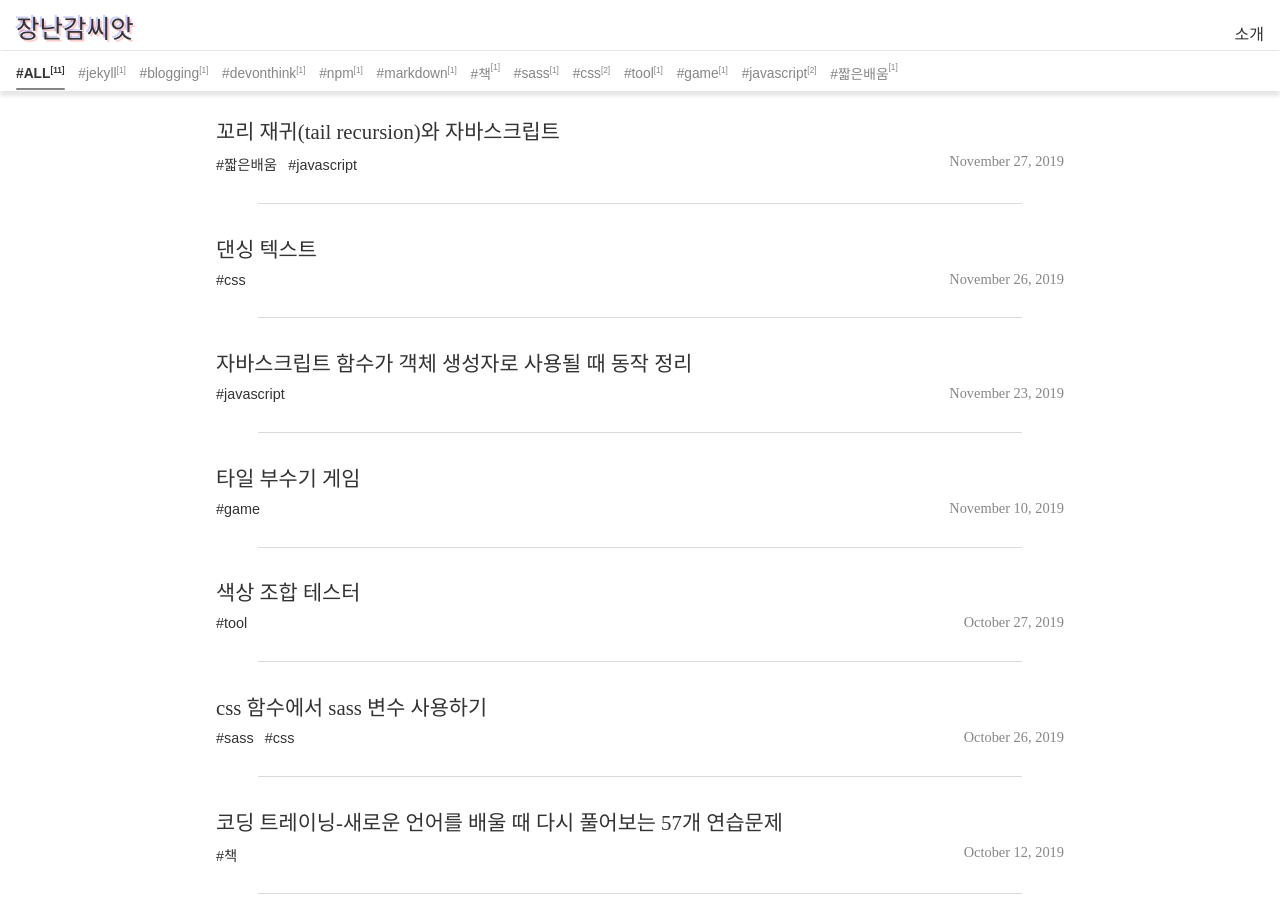
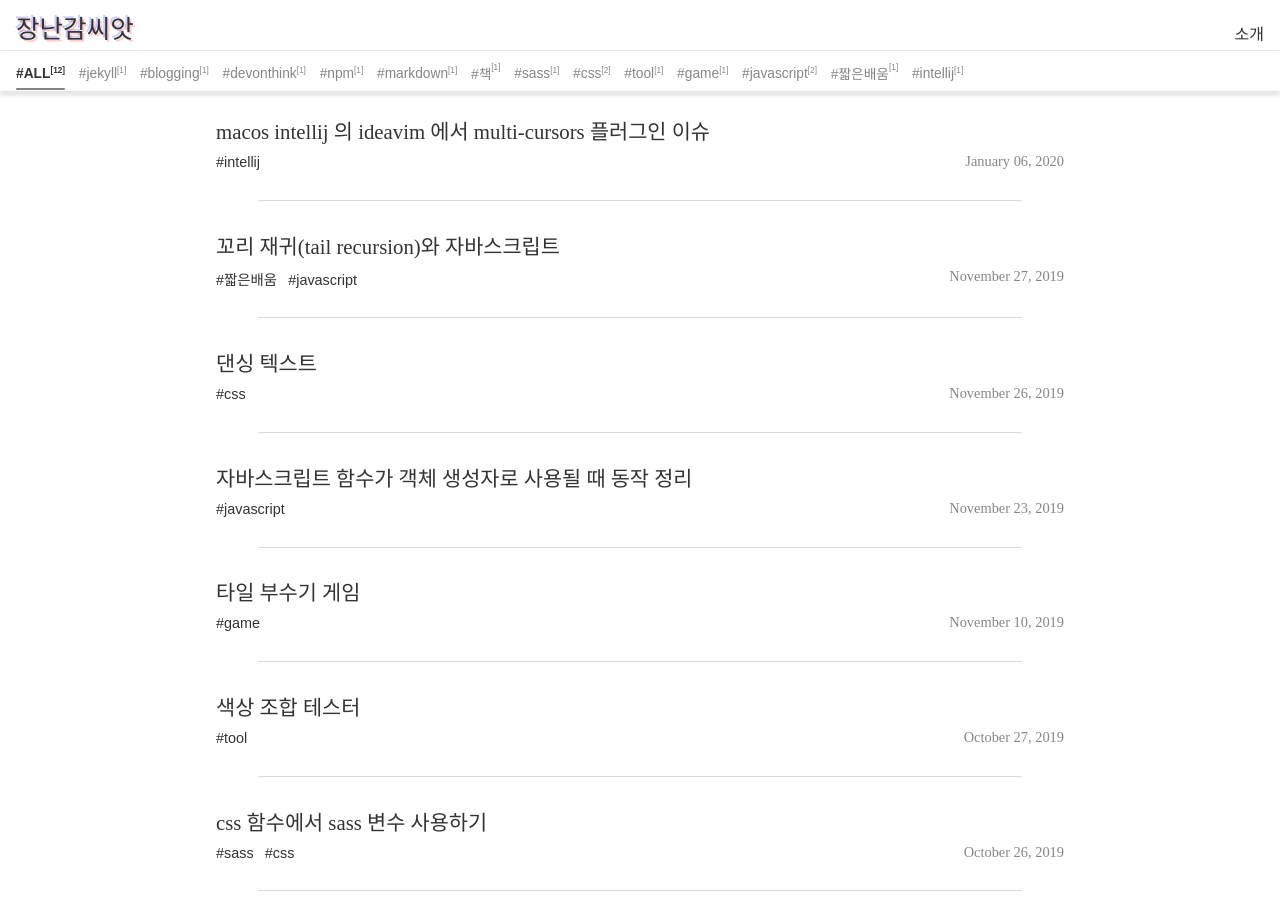
Before and after one commit to toyseed/toyseed.github.io, a Jekyll site: the page built from index.html, in a window 1280 px wide and 900 px high. Built offline with Jekyll 4.4.1, drawn with Linux system fonts in a browser that asks for light colours; nearby versions of some CDN libraries; some of the changed lines change nothing that is shown.

Commit message:
add post

````diff
--- /dev/null
+++ b/_posts/2020-01-06-macos-ideavim-problem.md
@@ -0,0 +1,26 @@
+---
+title: macos intellij 의 ideavim 에서 multi-cursors 플러그인 이슈
+tags: [intellij]
+excerpt_separator: ""
+---
+
+ideavim 의 multi-cursors 플러그인은 기본적으로 alt 키에 바인이되어 있다. 그런데 macos 에서는 alt 키가 특수 문자를 입력하는데 사용되도록 되어있기 때문에 multi-cursors 플러그인이 동작하지 않는다.
+
+문제를 해결하는 방법 한가지는 키보드설정에서 input source 를 'Unicode Hex Input' 으로 변경하는 것이다.
+
+하지만 키보드 input source 를 변경하면 다른 곳에서 문제가 생긴다. 하나는 alt 와 방향키를 이용한 단어 단위 이동이 안되는 것이고 다른 하나는 ideaVim-extension 플러그인과 관련된 것이다. 이 plugin 은 ideavim 이 명령 모드일 때 input source 를 영문으로 변경해 준다. 한글과 영문을 번갈아가며 입력할 때 굉장히 유용한 플러그인이지만 input source 가 'ABC'인 경우만 정상 동작한다.
+
+macos 에서 multi-cursor 플러그인과 ideavim-extension 플러그인을 동시에 사용하기 위해서는 vim 의 키 매핑을 수정해야했다. [링크](https://youtrack.jetbrains.com/issue/VIM-1531?_ga=2.32297534.1434268824.1578243903-2056734841.1574954856)에서 제안한 대로 alt 대신 ctrl 을 사용하도록 키 매핑을 변경한 후 두 플러그인을 같이 사용할 수 있었다.
+
+```
+map <C-N>  <A-N>
+map <C-P>  <A-P>
+map <C-X>  <A-X>
+map g<C-N> g<A-N>
+```
+
+## 참조
+
+- <https://stackoverflow.com/questions/55202799/ideavim-multi-cursor-usage/55217839>
+- <https://intellij-support.jetbrains.com/hc/en-us/community/posts/360001478280-How-to-unset-key-mapped-by-vim-plugin-multiple-cursors->
+- <https://youtrack.jetbrains.com/issue/VIM-1531?_ga=2.32297534.1434268824.1578243903-2056734841.1574954856>
--- /dev/null
+++ b/_tag/intellij.html
@@ -0,0 +1,3 @@
+---
+name: intellij
+---
````
Also changed, not shown: _posts/2019-10-26-sass-interpolation.md (line endings or trailing spaces).
